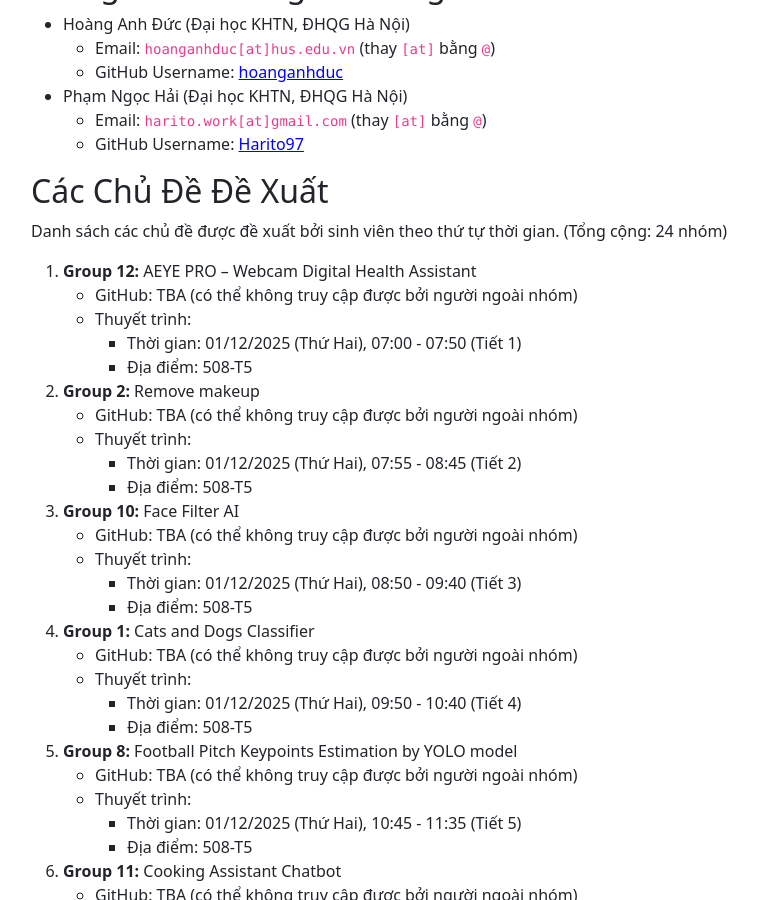
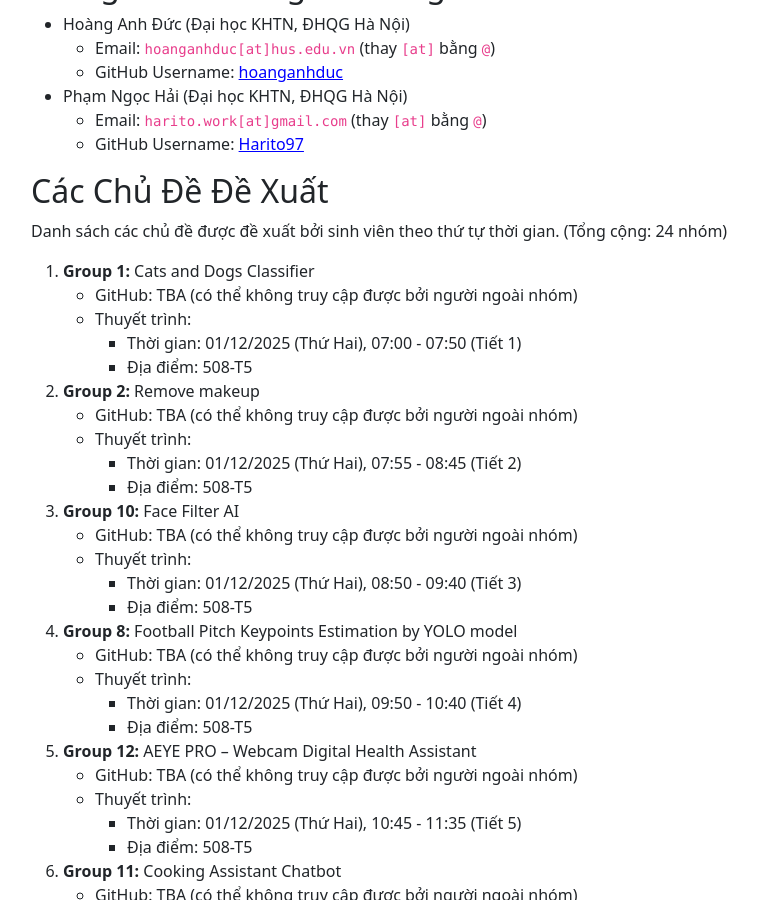
Before and after one commit to hoanganhduc/hoanganhduc.github.io, a Jekyll site: the page built from teaching/VNU-HUS/2025/winter/MAT3508/mini-projects.md, in a window 1280 px wide and 900 px high, scrolled down 378 px. Shown: the whole window, without its empty margins (54-812 px from the left). Built offline with Jekyll 4.4.1, drawn with Linux system fonts in a browser that asks for light colours; nearby versions of some CDN libraries; a style sheet for code colours, icons or effects is not loaded; part of the change alters nothing that is shown.

Commit message:
Updated @ 2025-11-29  14:25:29 ICT

```diff
--- a/teaching/VNU-HUS/2025/winter/MAT3508/mini-projects.md
+++ b/teaching/VNU-HUS/2025/winter/MAT3508/mini-projects.md
@@ -29,7 +29,7 @@ Tài liệu này trình bày các chủ đề được đề xuất bởi sinh v
 ## Các Chủ Đề Đề Xuất
 Danh sách các chủ đề được đề xuất bởi sinh viên theo thứ tự thời gian. (Tổng cộng: 24 nhóm)
 
-1.  **Group 12:** AEYE PRO – Webcam Digital Health Assistant
+1.  **Group 1:** Cats and Dogs Classifier
     * GitHub: TBA (có thể không truy cập được bởi người ngoài nhóm)
     * Thuyết trình:
       * Thời gian: 01/12/2025 (Thứ Hai), 07:00 - 07:50 (Tiết 1)
@@ -44,12 +44,12 @@ Danh sách các chủ đề được đề xuất bởi sinh viên theo thứ t
     * Thuyết trình:
       * Thời gian: 01/12/2025 (Thứ Hai), 08:50 - 09:40 (Tiết 3)
       * Địa điểm: 508-T5
-4.  **Group 1:** Cats and Dogs Classifier
+4.  **Group 8:** Football Pitch Keypoints Estimation by YOLO model
     * GitHub: TBA (có thể không truy cập được bởi người ngoài nhóm)
     * Thuyết trình:
       * Thời gian: 01/12/2025 (Thứ Hai), 09:50 - 10:40 (Tiết 4)
       * Địa điểm: 508-T5
-5.  **Group 8:** Football Pitch Keypoints Estimation by YOLO model
+5.  **Group 12:** AEYE PRO – Webcam Digital Health Assistant
     * GitHub: TBA (có thể không truy cập được bởi người ngoài nhóm)
     * Thuyết trình:
       * Thời gian: 01/12/2025 (Thứ Hai), 10:45 - 11:35 (Tiết 5)
```
Also changed, not shown: 1 other file.
